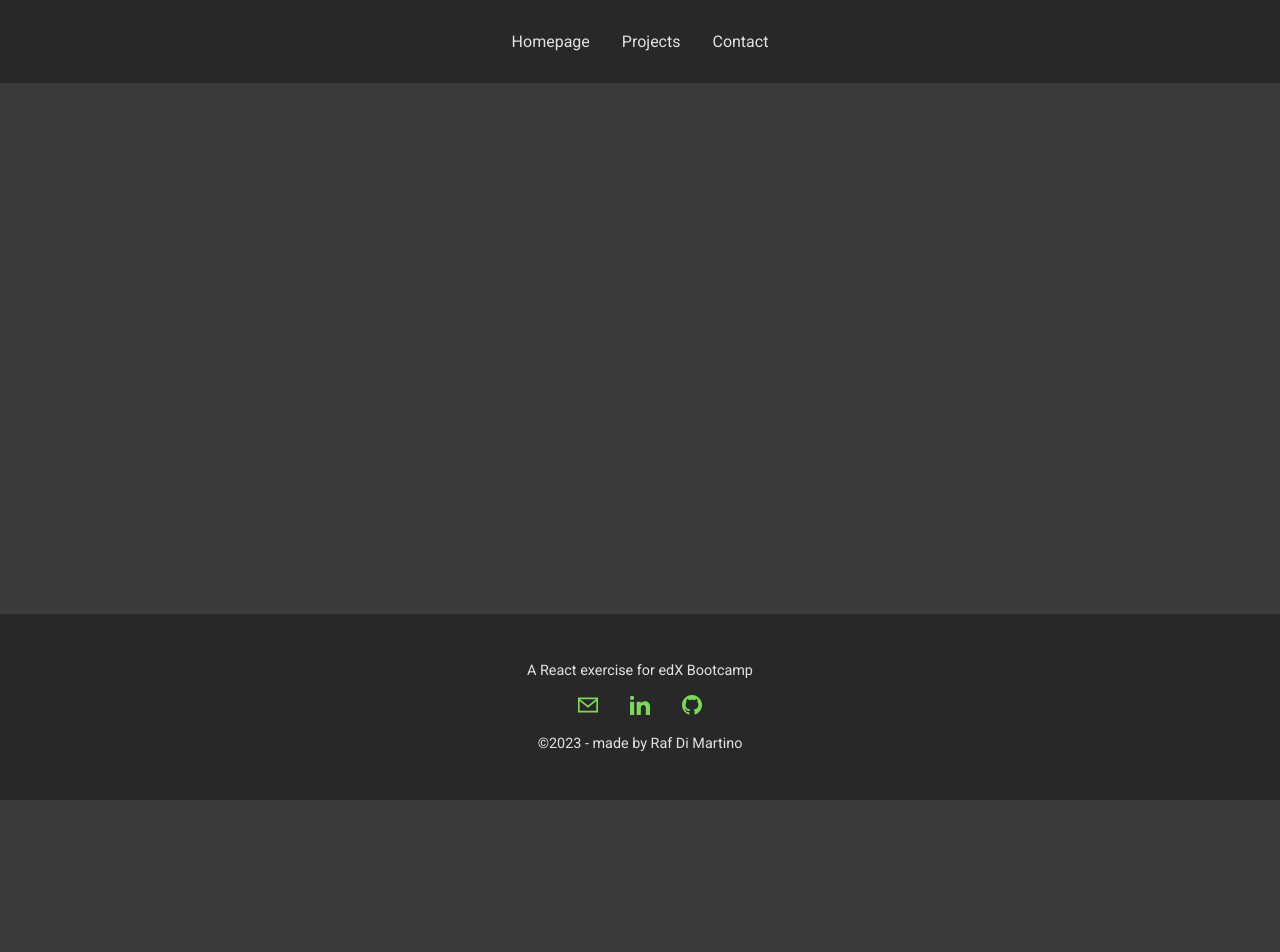
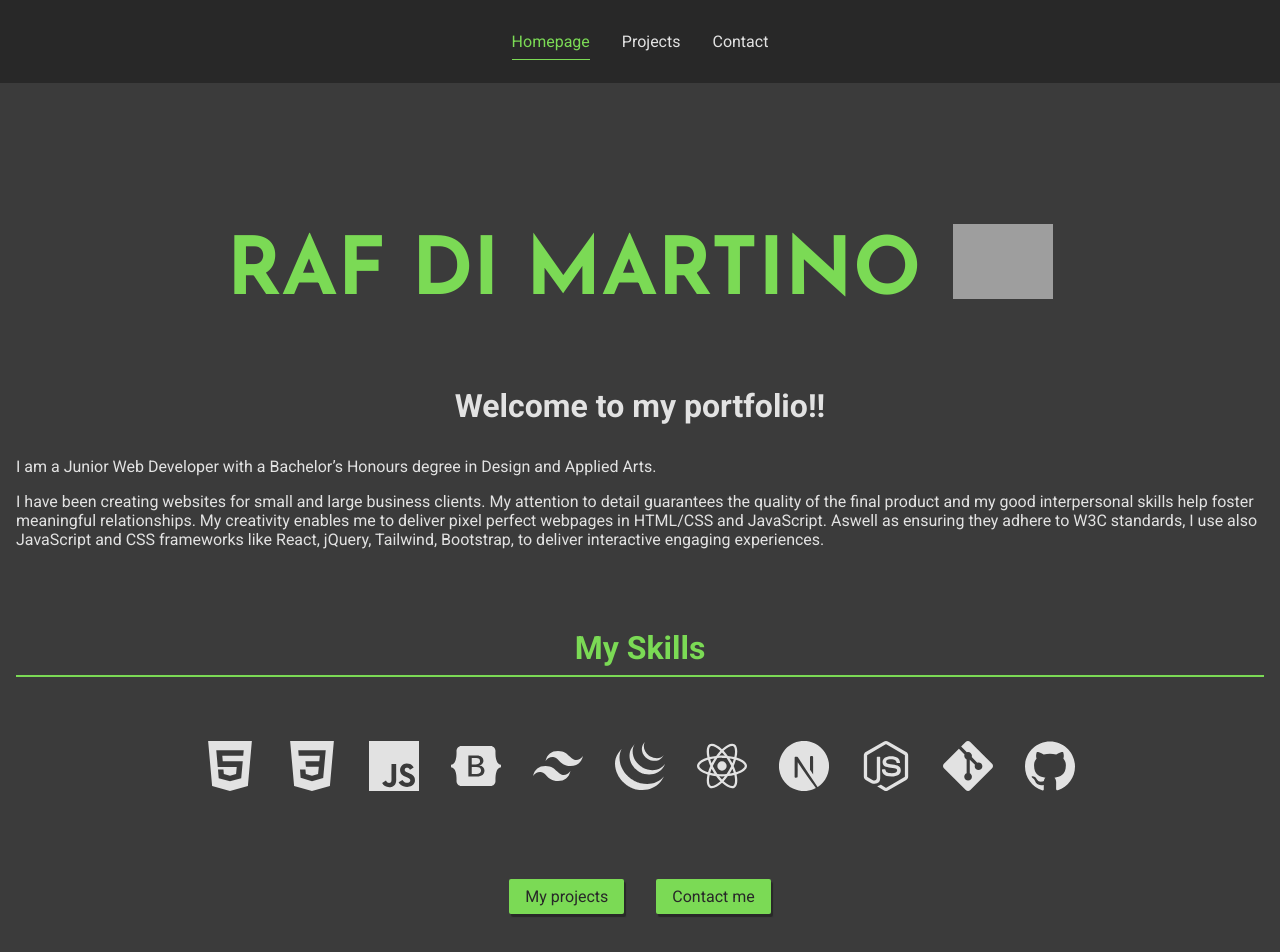
Before and after one commit to RafDiMartino/module-13-challenge-react-portfolio, a React (Create React App) app: page / in a window 1280 px wide. Shown: the top 952 px of the page. Before the commit the page ends 800 px from the top, so only its background shows below. Built offline with nearby package versions, Linux system fonts and the light colour scheme; grey boxes are pictures that could not be loaded.

Commit message:
adding hushrouter from react-router-dom

```diff
--- a/src/App.js
+++ b/src/App.js
@@ -3,7 +3,7 @@
 import Contact from './pages/Contact';
 import Homepage from './pages/Homepage';
 import Projects from './pages/Projects';
-import {BrowserRouter as Router, Routes, Route } from 'react-router-dom';
+import {HashRouter as Router, Routes, Route } from 'react-router-dom';
 import Page404 from './pages/Page404';
 import Footer from './components/Footer/Footer';
 
@@ -14,9 +14,9 @@
       <Router>
         <Header />
         <Routes>
-          <Route path='module-13-challenge-react-portfolio/' element={<Homepage />} />
-          <Route path='module-13-challenge-react-portfolio/projects' element={<Projects />} />
-          <Route path='module-13-challenge-react-portfolio/contact' element={<Contact />} />
+          <Route path='/' element={<Homepage />} />
+          <Route path='/projects' element={<Projects />} />
+          <Route path='/contact' element={<Contact />} />
           <Route path='*' element={<Page404 />} />
         </Routes>
         <Footer />
--- a/src/components/Header/Header.js
+++ b/src/components/Header/Header.js
@@ -7,9 +7,9 @@
     <header>
       <nav>
         <ul>
-          <li><NavLink to='module-13-challenge-react-portfolio/'>Homepage</NavLink></li>
-          <li><NavLink to='module-13-challenge-react-portfolio/projects'>Projects</NavLink></li>
-          <li><NavLink to='module-13-challenge-react-portfolio/contact'>Contact</NavLink></li>
+          <li><NavLink to='/'>Homepage</NavLink></li>
+          <li><NavLink to='/projects'>Projects</NavLink></li>
+          <li><NavLink to='/contact'>Contact</NavLink></li>
         </ul>
       </nav>
     </header>
```
